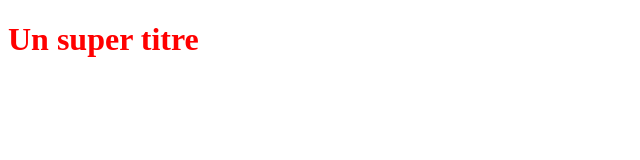
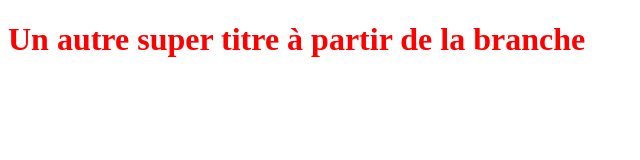
Before and after one commit to clc1968/OpenclassroomsProject, a plain HTML site: page index.html in a window 1280 px wide. Shown: the whole page, without its empty margins (0-640 px from the left). Drawn offline with Linux system fonts and the light colour scheme.

Commit message:
test de modification sur la branche

```diff
--- a/index.html
+++ b/index.html
@@ -5,6 +5,6 @@
     <link rel="stylesheet" type="text/css" href="styles.css">
 </head>
 <body>
-    <h1>Un super titre</h1>
+    <h1>Un autre super titre à partir de la branche</h1>
 </body>
 </html>
```
